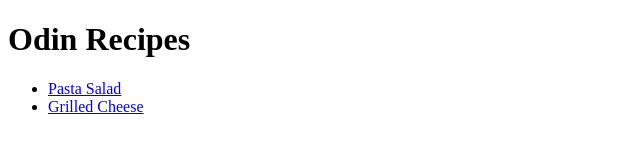
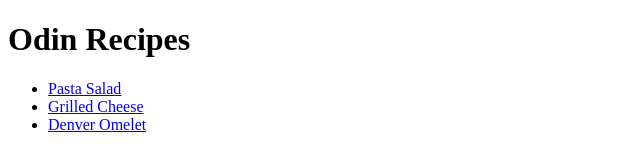
Before and after one commit to Cruxlty-SWE/odin-recipes, a plain HTML site: page index.html in a window 1280 px wide. Shown: the whole page, without its empty margins (0-640 px from the left). Drawn offline with Linux system fonts and the light colour scheme.

Commit message:
Added link to 3rd page

```diff
--- a/index.html
+++ b/index.html
@@ -9,6 +9,7 @@
         <ul>
         <li><a href="recipes/pasta-salad.html">Pasta Salad</a></li>
         <li><a href ="recipes/grilled-cheese.html">Grilled Cheese</a> </li>
+        <li><a href="recipes/denver-omelet.html">Denver Omelet</a></li>
         </ul>
     </body>
 </html>
```
